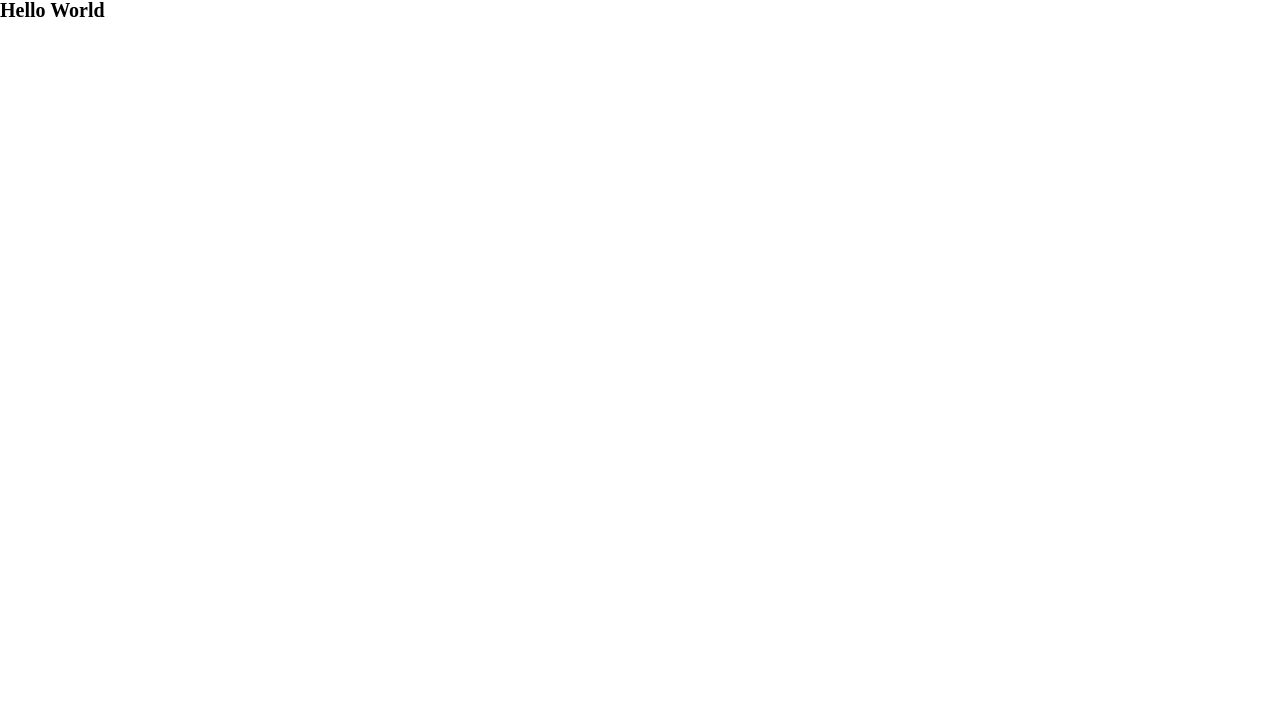
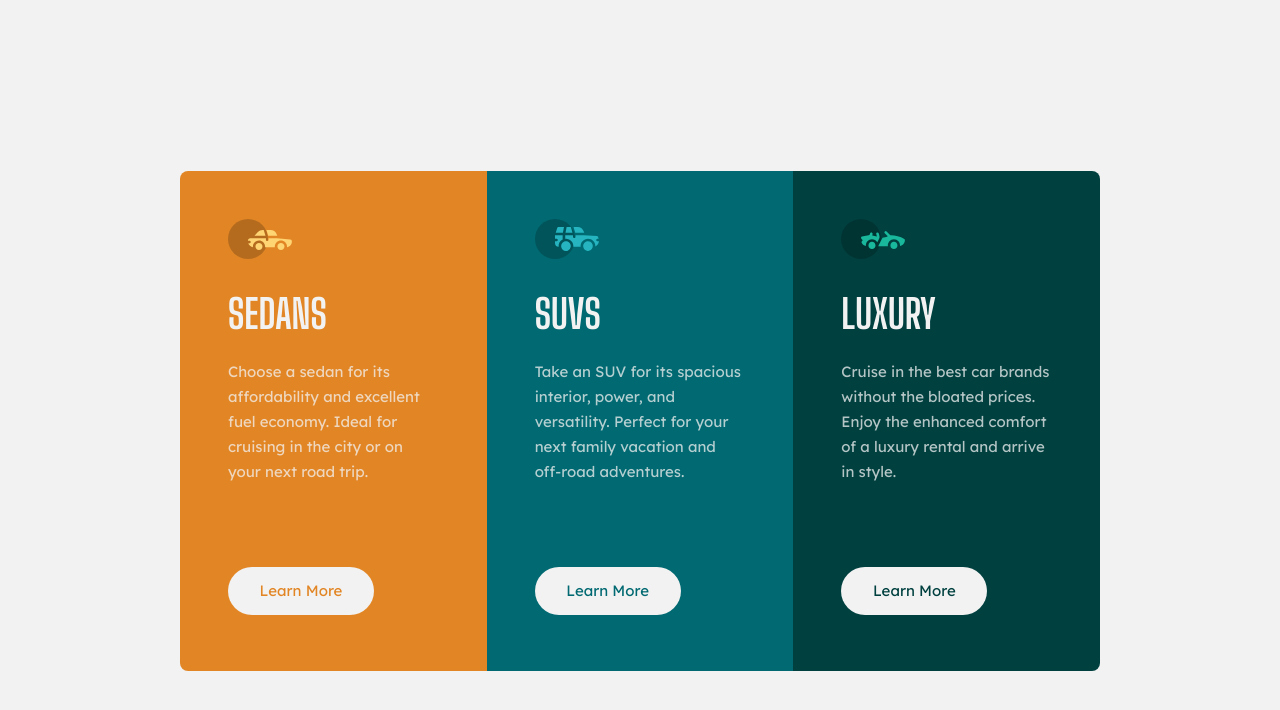
Before and after one commit to Bobstyle23/3-card-column, a website: page index.html in a window 1280 px wide. Drawn offline with Linux system fonts and the light colour scheme.

Commit message:
Complete layout

```diff
--- a/index.html
+++ b/index.html
@@ -1,4 +1,4 @@
-<!doctype html>
+<!DOCTYPE html>
 <html lang="en">
   <head>
     <meta charset="UTF-8" />
@@ -20,6 +20,51 @@
     <title>3-column preview card component</title>
   </head>
   <body>
-    <h1>Hello World</h1>
+    <main class="main">
+      <article class="car">
+        <img
+          class="car__image"
+          src="./images/icon-sedans.svg"
+          alt="Sedan type car icon"
+        />
+
+        <h1 class="car__heading">Sedans</h1>
+        <p class="car__info">
+          Choose a sedan for its affordability and excellent fuel economy. Ideal
+          for cruising in the city or on your next road trip.
+        </p>
+        <a href="#" class="car__link car__link--sedan btn">Learn More</a>
+      </article>
+
+      <article class="car">
+        <img
+          class="car__image"
+          src="./images/icon-suvs.svg"
+          alt="Suv type car icon"
+        />
+
+        <h1 class="car__heading">Suvs</h1>
+        <p class="car__info">
+          Take an SUV for its spacious interior, power, and versatility. Perfect
+          for your next family vacation and off-road adventures.
+        </p>
+        <a href="#" class="car__link car__link--suv btn">Learn More</a>
+      </article>
+
+      <article class="car">
+        <img
+          class="car__image"
+          src="./images/icon-luxury.svg"
+          alt="Luxury type car icon"
+        />
+
+        <h1 class="car__heading">Luxury</h1>
+        <p class="car__info">
+          Cruise in the best car brands without the bloated prices. Enjoy the
+          enhanced comfort of a luxury rental and arrive in style.
+        </p>
+        <a href="#" class="car__link car__link--luxury btn">Learn More</a>
+      </article>
+    </main>
   </body>
 </html>
--- a/sass/abstracts/_placeholders.scss
+++ b/sass/abstracts/_placeholders.scss
@@ -11,3 +11,11 @@
   align-items: center;
   justify-items: center;
 }
+
+%button-style {
+  width: 14.6rem;
+  height: 4.8rem;
+  border-radius: 2.5rem;
+  background-color: $color-main;
+  display: inline-block;
+}
--- a/sass/abstracts/_variables.scss
+++ b/sass/abstracts/_variables.scss
@@ -1,3 +1,9 @@
 $breakpoint-tablets: "(min-width: 48em)";
 $breakpoint-large-tablets: "(min-width: 64em)";
 $breakpoint-desktops: "(min-width: 75em)";
+
+$color-main: #f2f2f2;
+$color-white: #fff;
+$color-sedan: #e28625;
+$color-suv: #006971;
+$color-luxury: #004140;
--- a/sass/base/_reset.scss
+++ b/sass/base/_reset.scss
@@ -14,6 +14,8 @@ html {
 body {
   line-height: 1;
   font-weight: 400;
+  font-family: "Lexend Deca", sans-serif;
+  background-color: $color-main;
 }
 
 a {
@@ -22,7 +24,6 @@ a {
   &:active,
   &:focus {
     text-decoration: none;
-    color: #000;
   }
 
   &:hover {
--- a/sass/base/_typography.scss
+++ b/sass/base/_typography.scss
@@ -0,0 +1,7 @@
+%text-heading {
+  @include typography($size: 4rem, $weight: 700);
+}
+
+%text-info {
+  @include typography($size: 1.5rem, $height: 1.67);
+}
--- /dev/null
+++ b/sass/components/_buttons.scss
@@ -0,0 +1,15 @@
+.btn {
+  @extend %button-style;
+  text-align: center;
+  vertical-align: middle;
+  font-size: 1.5rem;
+  line-height: 1.67;
+  padding: 1.1rem 0 1.2rem;
+
+  &:hover {
+    background-color: transparent;
+    color: $color-white;
+    box-shadow: inset 0 0 0 3px $color-white;
+
+  }
+}
--- /dev/null
+++ b/sass/layouts/_car.scss
@@ -0,0 +1,64 @@
+.car {
+  @extend %flexbox;
+  flex-direction: column;
+  align-items: stretch;
+  justify-content: stretch;
+  gap: 2.5rem;
+  padding: 4.8rem 4.9rem;
+
+  &__image {
+    width: 6.4rem;
+    height: auto;
+    margin-bottom: 1rem;
+  }
+
+  &__heading {
+    @extend %text-heading;
+    font-family: "Big Shoulders Display";
+    text-transform: uppercase;
+    color: $color-main;
+  }
+
+  &__info {
+    @extend %text-info;
+    color: $color-main;
+    opacity: 75%;
+  }
+
+  &__link {
+
+&--sedan {
+  color: $color-sedan;
+}
+
+&--suv {
+  color: $color-suv;
+}
+
+&--luxury {
+  color: $color-luxury;
+}
+
+  }
+
+  &:first-of-type {
+    background-color: $color-sedan;
+  }
+
+  &:nth-of-type(2) {
+    background-color: $color-suv;
+  }
+  &:last-of-type {
+    background-color: $color-luxury;
+  }
+}
+
+@include respond-to($breakpoint-desktops) {
+  .car {
+    padding: 4.8rem;
+
+    &__info {
+      margin-bottom: 5.8rem;
+    }
+  }
+}
--- /dev/null
+++ b/sass/layouts/_main.scss
@@ -0,0 +1,22 @@
+.main {
+  max-width: 32.7rem;
+  width: 100%;
+  margin: 8.8rem auto;
+
+  border-radius: 0.8rem;
+  overflow: hidden;
+  @extend %grid;
+  justify-items: start;
+  align-items: stretch;
+
+}
+
+
+@include respond-to($breakpoint-desktops) {
+  .main {
+    max-width: 92rem;
+    height: 50rem;
+    margin: 17.1rem auto;
+    grid-template-columns: repeat(3, 1fr);
+  }
+}
--- a/sass/main.scss
+++ b/sass/main.scss
@@ -5,3 +5,8 @@
 @import "base/reset";
 @import "base/typography";
 @import "base/utilities";
+
+@import "components/buttons";
+
+@import "layouts/main";
+@import "layouts/car";
```
Also changed, not shown: sass/main.css, sass/main.min.css (added), 2 other files.
